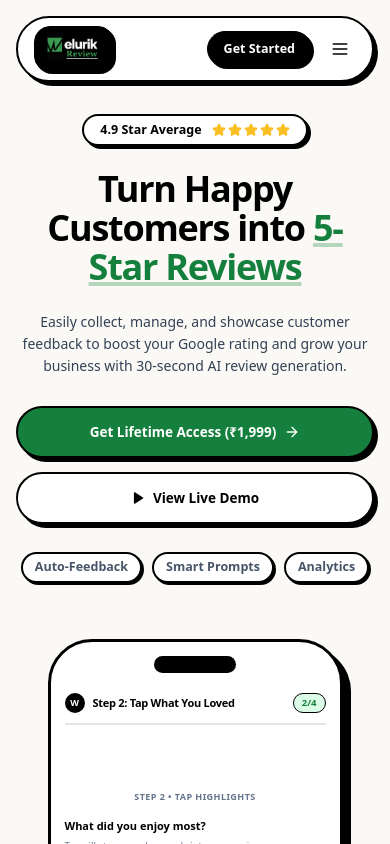
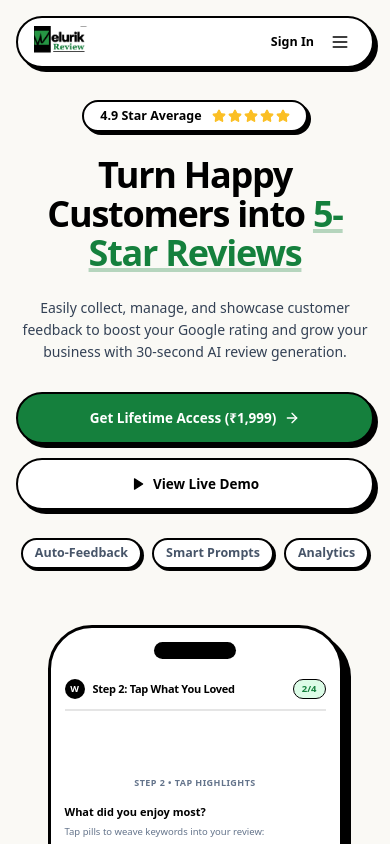
Before and after one commit to nitinsharmaji0911-ops/google-review-saas, a Next.js app: page / in a window 390 px wide. Shown: the top 844 px of the page. Built offline with nearby package versions, Linux system fonts and the light colour scheme.

Commit message:
fix: remove black bg container from logo and hide get started on mobile navbar

```diff
--- a/src/app/page.tsx
+++ b/src/app/page.tsx
@@ -153,17 +153,18 @@ export default function LandingPage() {
           </nav>
 
           {/* Action / Auth Buttons */}
-          <div className="flex items-center gap-3">
+          <div className="flex items-center gap-2.5 sm:gap-3">
             <Link
               href="/login"
-              className="hidden sm:inline-block text-[13px] font-bold text-black hover:text-slate-600 transition-colors"
+              className="text-[12.5px] sm:text-[13px] font-bold text-black hover:text-slate-600 transition-colors"
             >
               Sign In
             </Link>
 
+            {/* Desktop Only: Get Started Button */}
             <Link
               href="/signup"
-              className="text-[12.5px] sm:text-[13px] font-bold text-white bg-black hover:bg-neutral-800 px-4 sm:px-5 py-2 rounded-full border border-black shadow-[2px_2px_0px_#000000] hover:translate-x-[1px] hover:translate-y-[1px] hover:shadow-[1px_1px_0px_#000000] transition-all"
+              className="hidden md:inline-flex text-[13px] font-bold text-white bg-black hover:bg-neutral-800 px-5 py-2 rounded-full border border-black shadow-[2px_2px_0px_#000000] hover:translate-x-[1px] hover:translate-y-[1px] hover:shadow-[1px_1px_0px_#000000] transition-all"
             >
               Get Started
             </Link>
--- a/src/components/Logo.tsx
+++ b/src/components/Logo.tsx
@@ -15,7 +15,9 @@ export default function Logo({
   height,
   width,
 }: LogoProps) {
-  // Pure crisp logo asset with matte black W and Review
+  // Pure transparent logo with green square + matte black W + black elurik + green Review
+  const src = inverted ? "/welurik-review-dark.png" : "/welurik-review-light.png";
+
   const effectiveStyle: React.CSSProperties = {
     display: "block",
     objectFit: "contain",
@@ -24,17 +26,15 @@ export default function Logo({
     ...style,
   };
 
-  const defaultSizeClasses = !height && !width ? "h-8 sm:h-10 w-auto" : "";
+  const defaultSizeClasses = !height && !width ? "h-8 sm:h-11 w-auto" : "";
 
   return (
-    <div className="inline-flex items-center bg-black px-3 sm:px-4 py-1.5 sm:py-2 rounded-2xl sm:rounded-full border border-black shadow-[2px_2px_0px_#000000] hover:scale-[1.03] transition-transform select-none">
-      {/* eslint-disable-next-line @next/next/no-img-element */}
-      <img
-        src="/welurik-review-logo.png"
-        alt="Welurik Review"
-        className={`${defaultSizeClasses} ${className}`}
-        style={effectiveStyle}
-      />
-    </div>
+    // eslint-disable-next-line @next/next/no-img-element
+    <img
+      src={src}
+      alt="Welurik Review"
+      className={`transition-transform duration-200 hover:scale-[1.04] select-none ${defaultSizeClasses} ${className}`}
+      style={effectiveStyle}
+    />
   );
 }
```
Also changed, not shown: public/welurik-review-light.png, public/welurik-review-logo.png.
